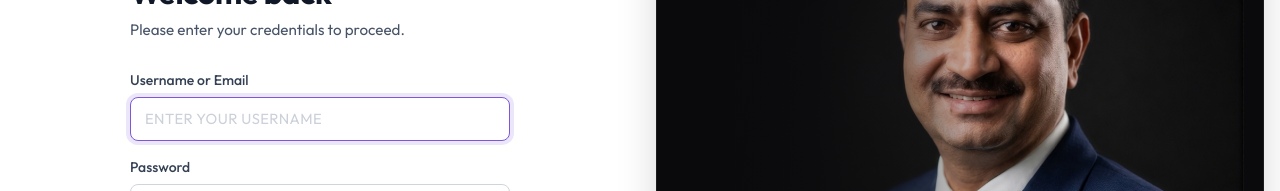
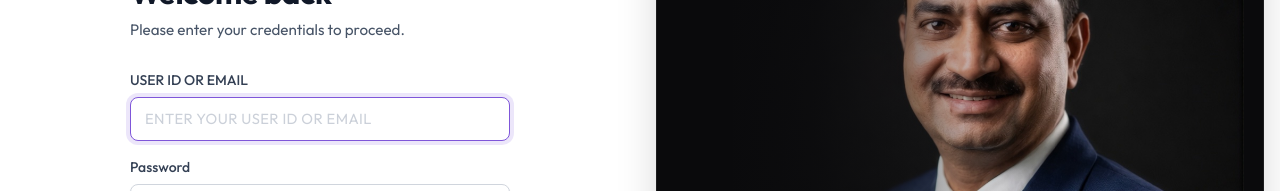
Before and after one commit to hiteshsuthar911/Mts-Decor---Measurment-Sheet-Software, a React (Vite) app: page /login in a window 1280 px wide. Shown: the part 196-387 px from the top of the page. Built offline with nearby package versions, Linux system fonts and the light colour scheme; no server answers.

Commit message:
Enforce uppercase input for User ID / Email on Login page

```diff
--- a/src/pages/LoginPage.jsx
+++ b/src/pages/LoginPage.jsx
@@ -214,16 +214,17 @@ export default function LoginPage() {
               <form onSubmit={handleStep1Submit} autoComplete="off">
                 {/* Email / Username Input */}
                 <div className="mb-3">
-                  <label className="untitled-label" htmlFor="emailInput">
-                    Username or Email
+                  <label className="untitled-label text-uppercase" htmlFor="emailInput">
+                    User ID or Email
                   </label>
                   <input
                     id="emailInput"
                     type="text"
-                    className="untitled-input"
-                    placeholder="ENTER YOUR USERNAME"
+                    className="untitled-input text-uppercase"
+                    placeholder="ENTER YOUR USER ID OR EMAIL"
                     value={emailOrUser}
-                    onChange={(e) => setEmailOrUser(e.target.value)}
+                    onChange={(e) => setEmailOrUser(e.target.value.toUpperCase())}
+                    style={{ textTransform: 'uppercase' }}
                     required
                     autoFocus
                   />
```
